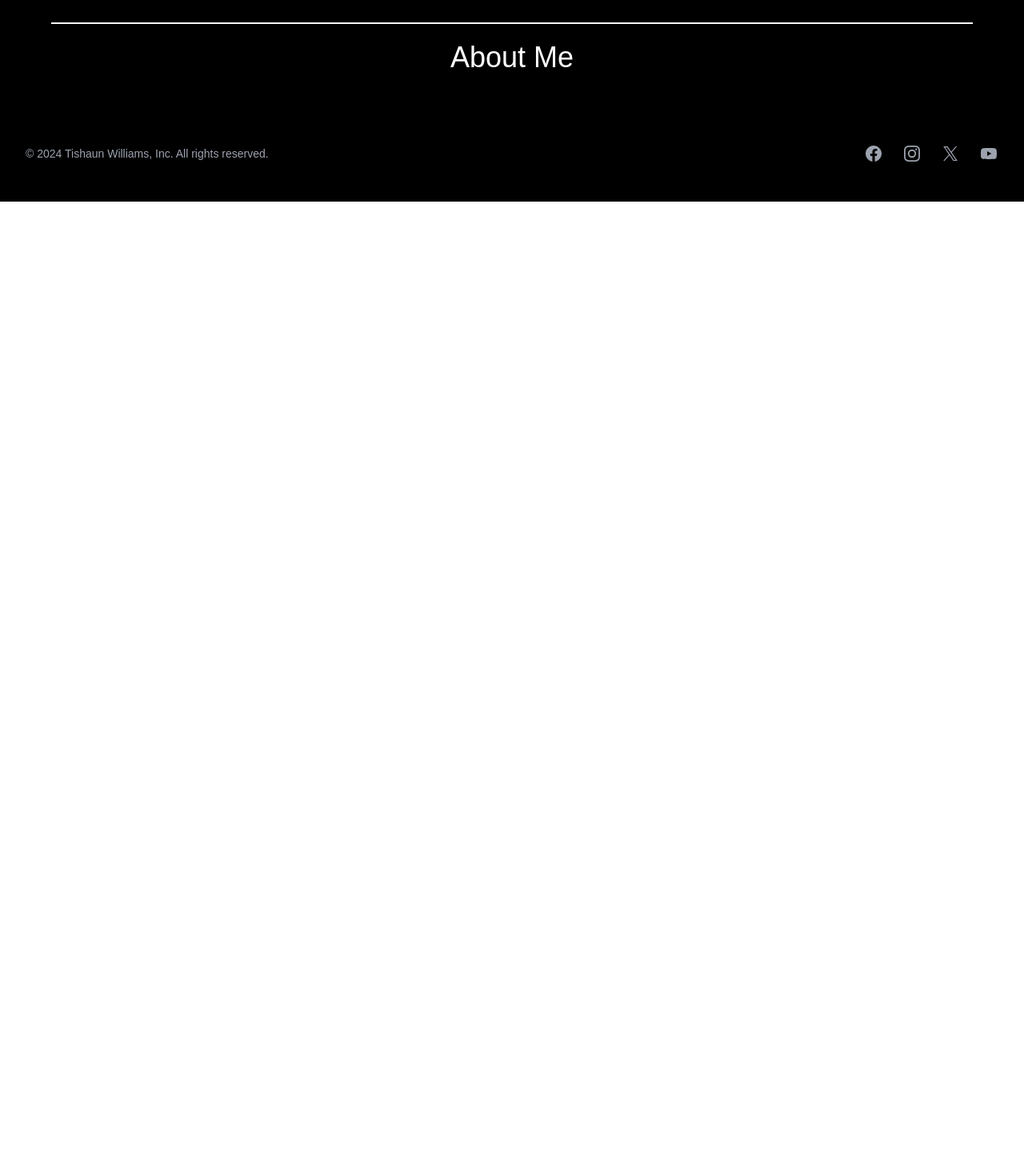
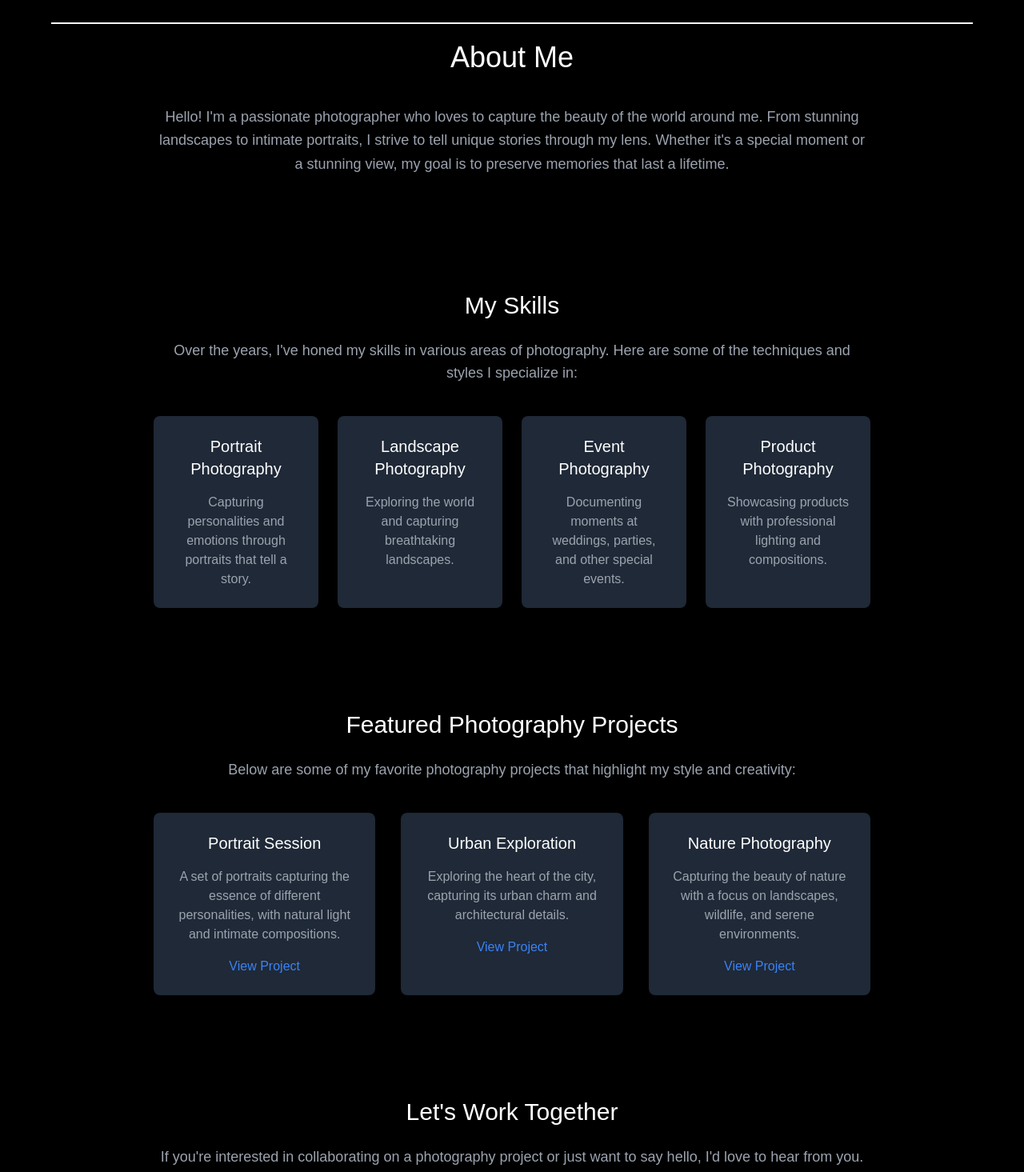
Before and after one commit to Leorev01/Photographer_Portfolio, a Next.js app: page /about in a window 1280 px wide. Shown: the part 44-1509 px from the top of the page at 80% size. Before the commit the page ends 800 px from the top, so only its background shows below. Built offline with nearby package versions, Linux system fonts and the light colour scheme.

Commit message:
Adds content to About page

```diff
--- a/app/about/page.tsx
+++ b/app/about/page.tsx
@@ -1,13 +1,135 @@
-import React from 'react'
+'use client';
+import { motion } from 'framer-motion';
 
 const AboutPage = () => {
   return (
-    <div className='bg-black pt-14'>
-        <h1 className="text-4xl text-white text-center py-10">
-            About Me
-        </h1>
+    <div className="bg-black text-white">
+      {/* Hero Section */}
+      <section className="pt-14 pb-20 bg-black">
+        <h1 className="text-4xl text-center py-10">About Me</h1>
+        <div className="max-w-4xl mx-auto text-center">
+          <motion.p
+            className="text-lg text-gray-400 leading-relaxed"
+            initial={{ opacity: 0 }}
+            animate={{ opacity: 1 }}
+            transition={{ duration: 1 }}
+          >
+            Hello! I&apos;m a passionate photographer who loves to capture the beauty of the world around me. From stunning landscapes to intimate portraits, I strive to tell unique stories through my lens. Whether it&apos;s a special moment or a stunning view, my goal is to preserve memories that last a lifetime.
+          </motion.p>
+        </div>
+      </section>
+
+      {/* Skills Section */}
+      <section className="py-16 bg-black">
+        <div className="max-w-4xl mx-auto text-center">
+          <motion.h2
+            className="text-3xl mb-6"
+            initial={{ opacity: 0, y: 50 }}
+            animate={{ opacity: 1, y: 0 }}
+            transition={{ duration: 1 }}
+          >
+            My Skills
+          </motion.h2>
+          <motion.p
+            className="text-lg text-gray-400 mb-10"
+            initial={{ opacity: 0 }}
+            animate={{ opacity: 1 }}
+            transition={{ duration: 1 }}
+          >
+            Over the years, I&apos;ve honed my skills in various areas of photography. Here are some of the techniques and styles I specialize in:
+          </motion.p>
+          <div className="grid grid-cols-2 sm:grid-cols-3 lg:grid-cols-4 gap-6">
+            <div className="bg-gray-800 text-center p-6 rounded-lg">
+              <h3 className="text-xl text-white mb-4">Portrait Photography</h3>
+              <p className="text-gray-400">Capturing personalities and emotions through portraits that tell a story.</p>
+            </div>
+            <div className="bg-gray-800 text-center p-6 rounded-lg">
+              <h3 className="text-xl text-white mb-4">Landscape Photography</h3>
+              <p className="text-gray-400">Exploring the world and capturing breathtaking landscapes.</p>
+            </div>
+            <div className="bg-gray-800 text-center p-6 rounded-lg">
+              <h3 className="text-xl text-white mb-4">Event Photography</h3>
+              <p className="text-gray-400">Documenting moments at weddings, parties, and other special events.</p>
+            </div>
+            <div className="bg-gray-800 text-center p-6 rounded-lg">
+              <h3 className="text-xl text-white mb-4">Product Photography</h3>
+              <p className="text-gray-400">Showcasing products with professional lighting and compositions.</p>
+            </div>
+          </div>
+        </div>
+      </section>
+
+      {/* Projects Section */}
+      <section className="py-16 bg-black">
+        <div className="max-w-4xl mx-auto text-center">
+          <motion.h2
+            className="text-3xl mb-6"
+            initial={{ opacity: 0, y: 50 }}
+            animate={{ opacity: 1, y: 0 }}
+            transition={{ duration: 1 }}
+          >
+            Featured Photography Projects
+          </motion.h2>
+          <motion.p
+            className="text-lg text-gray-400 mb-10"
+            initial={{ opacity: 0 }}
+            animate={{ opacity: 1 }}
+            transition={{ duration: 1 }}
+          >
+            Below are some of my favorite photography projects that highlight my style and creativity:
+          </motion.p>
+          <div className="grid grid-cols-1 sm:grid-cols-2 lg:grid-cols-3 gap-8">
+            <div className="bg-gray-800 p-6 rounded-lg shadow-lg">
+              <h3 className="text-xl text-white mb-4">Portrait Session</h3>
+              <p className="text-gray-400 mb-4">
+                A set of portraits capturing the essence of different personalities, with natural light and intimate compositions.
+              </p>
+              <a href="#" className="text-blue-500 hover:underline">View Project</a>
+            </div>
+            <div className="bg-gray-800 p-6 rounded-lg shadow-lg">
+              <h3 className="text-xl text-white mb-4">Urban Exploration</h3>
+              <p className="text-gray-400 mb-4">
+                Exploring the heart of the city, capturing its urban charm and architectural details.
+              </p>
+              <a href="#" className="text-blue-500 hover:underline">View Project</a>
+            </div>
+            <div className="bg-gray-800 p-6 rounded-lg shadow-lg">
+              <h3 className="text-xl text-white mb-4">Nature Photography</h3>
+              <p className="text-gray-400 mb-4">
+                Capturing the beauty of nature with a focus on landscapes, wildlife, and serene environments.
+              </p>
+              <a href="#" className="text-blue-500 hover:underline">View Project</a>
+            </div>
+          </div>
+        </div>
+      </section>
+
+      {/* Contact Section */}
+      <section className="py-16 bg-black text-center">
+        <div className="max-w-4xl mx-auto">
+          <motion.h2
+            className="text-3xl text-white mb-6"
+            initial={{ opacity: 0, y: 50 }}
+            animate={{ opacity: 1, y: 0 }}
+            transition={{ duration: 1 }}
+          >
+            Let&apos;s Work Together
+          </motion.h2>
+          <motion.p
+            className="text-lg text-gray-400 mb-10"
+            initial={{ opacity: 0 }}
+            animate={{ opacity: 1 }}
+            transition={{ duration: 1 }}
+          >
+            If you&apos;re interested in collaborating on a photography project or just want to say hello, I&apos;d love to hear from you. Feel free to reach out!
+          </motion.p>
+          <a href="mailto:your.email@example.com" className="bg-blue-600 text-white py-3 px-8 rounded-full text-lg hover:bg-blue-700 transition-all duration-300">
+            Contact Me
+          </a>
+        </div>
+      </section>
     </div>
-  )
+  );
 }
 
-export default AboutPage
+export default AboutPage;
```
